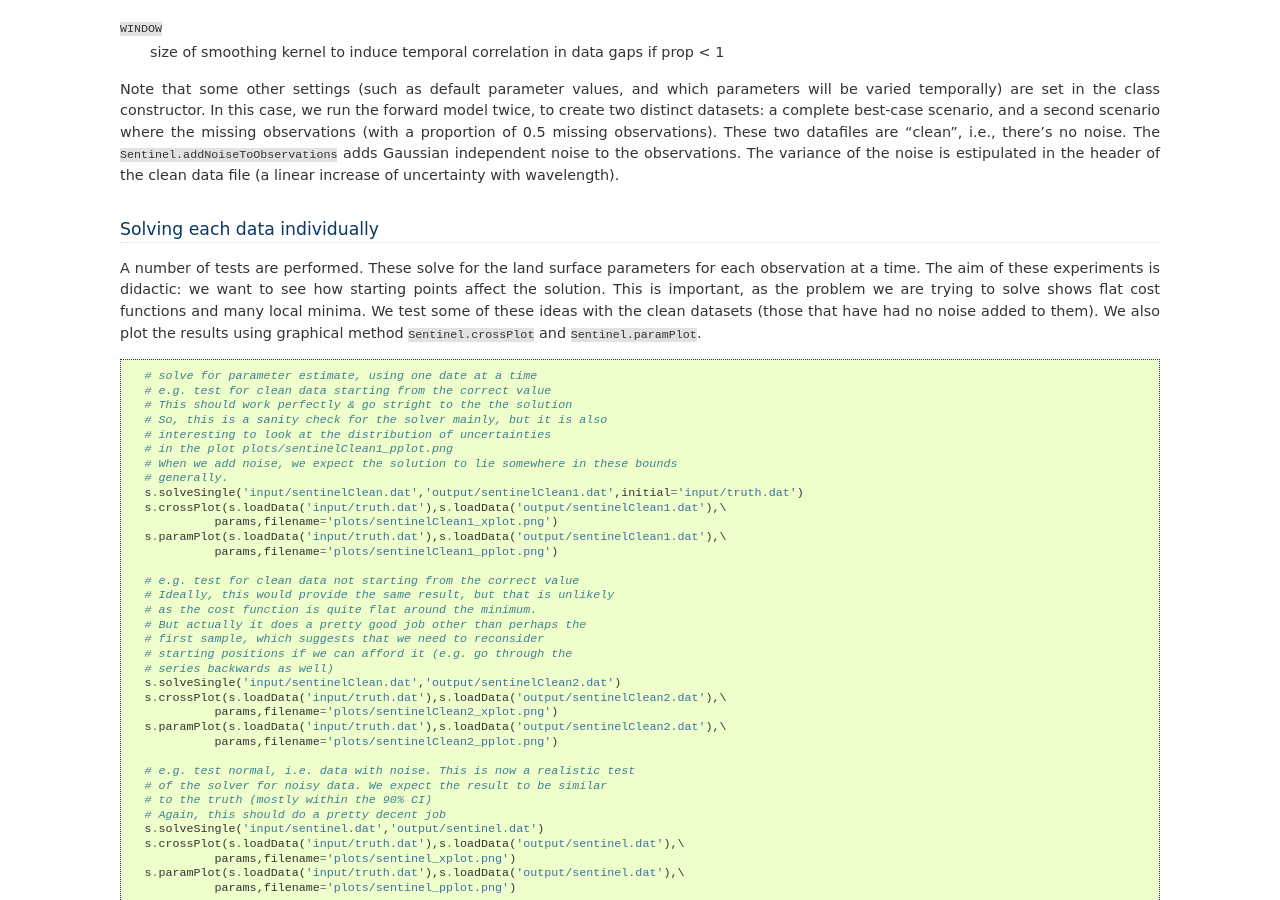
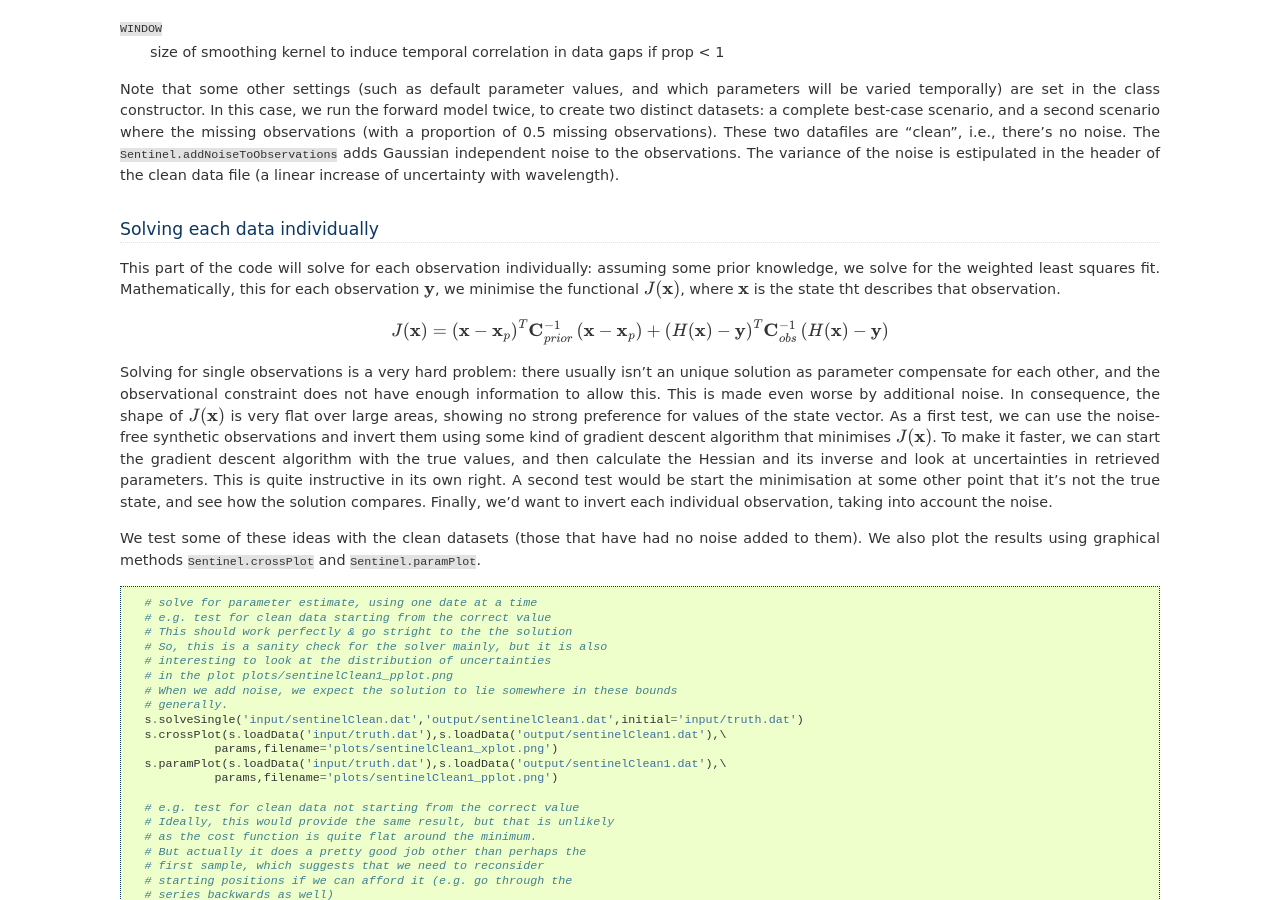
Before and after one commit to jgomezdans/eoldas_release, a Sphinx documentation site: the page built from doc/example_sentinel2.rst, in a window 1280 px wide and 900 px high, scrolled down 2925 px. Built offline with Sphinx 7.4.7, drawn with Linux system fonts in a browser that asks for light colours; formulas are drawn with MathJax 3; the version number could not be read and is left out.

Commit message:
Blurb over single observations. Need to grab plots now

```diff
--- a/doc/example_sentinel2.rst
+++ b/doc/example_sentinel2.rst
@@ -180,17 +180,39 @@ wavelength).
 Solving each data individually
 ^^^^^^^^^^^^^^^^^^^^^^^^^^^^^^^^^
 
-A number of tests are performed. These solve for the land surface
-parameters for each observation at a time. The aim of these experiments
-is didactic: we want to see how starting points affect the solution. This
-is important, as the problem we are trying to solve shows flat cost functions
-and many local minima. We test some of these ideas with the clean datasets
+This part of the code will solve for each observation individually:
+assuming some prior knowledge, we solve for the weighted least squares
+fit. Mathematically, this for each observation :math:`\mathbf{y}`, we
+minimise the functional :math:`J(\mathbf{x})`, where :math:`\mathbf{x}`
+is the state tht describes that observation.
+
+.. math::
+    J(\mathbf{x}) = \left(\mathbf{x}-\mathbf{x}_{p}\right)^{T}\mathbf{C}^{-1}_{prior}\left(\mathbf{x}-\mathbf{x}_{p}\right) + \left(H(\mathbf{x})-\mathbf{y}\right)^{T}\mathbf{C}^{-1}_{obs}\left(H(\mathbf{x})-\mathbf{y}\right)
+
+Solving for single observations is a very hard problem: there usually
+isn't an unique solution as parameter compensate for each other, and
+the observational constraint does not have enough information to allow
+this. This is made even worse by additional noise. In consequence, the
+shape of :math:`J(\mathbf{x})` is very flat over large areas, showing
+no strong preference for values of the state vector. As a first test,
+we can use the noise-free synthetic observations and invert them using
+some kind of gradient descent algorithm that minimises :math:`J(\mathbf{x})`.
+To make it faster, we can start the gradient descent algorithm with the
+true values, and then calculate the Hessian and its inverse and look at
+uncertainties in retrieved parameters. This is quite instructive in its
+own right. A second test would be start the minimisation at some other
+point that it's not the true state, and see how the solution compares.
+Finally, we'd want to invert each individual observation, taking into
+account the noise.
+
+We test some of these ideas with the clean datasets
 (those that have had no noise added to them). We also plot the results
-using graphical method ``Sentinel.crossPlot`` and ``Sentinel.paramPlot``.
+using graphical methods ``Sentinel.crossPlot`` and ``Sentinel.paramPlot``.
 
 .. literalinclude:: ../sentinel.py
    :language: python
    :lines: 902-943
 
+
 Solving using data assimilation
 ^^^^^^^^^^^^^^^^^^^^^^^^^^^^^^^^^^
```
